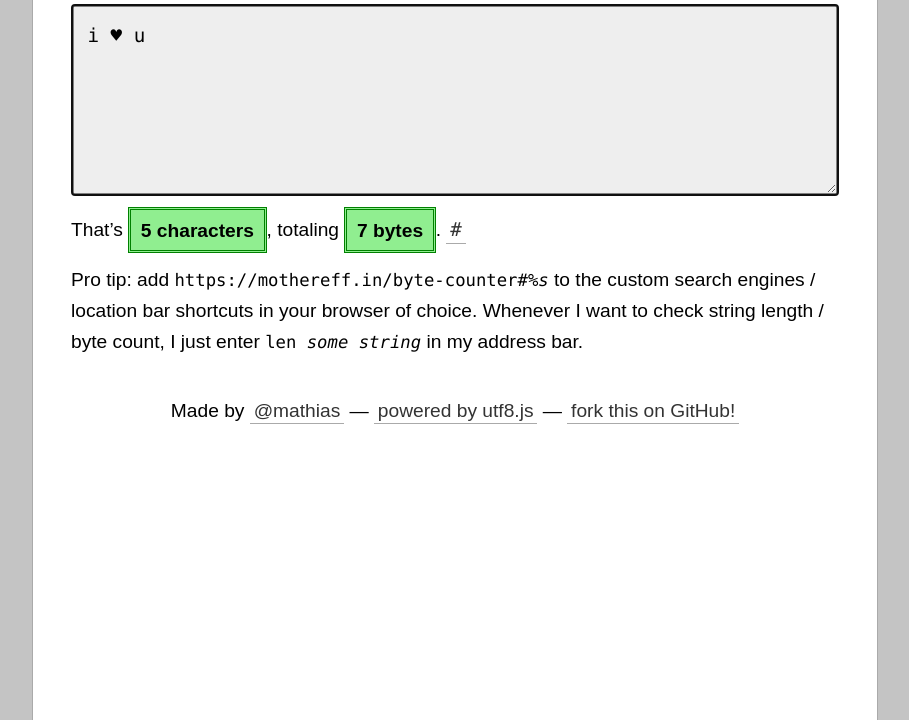
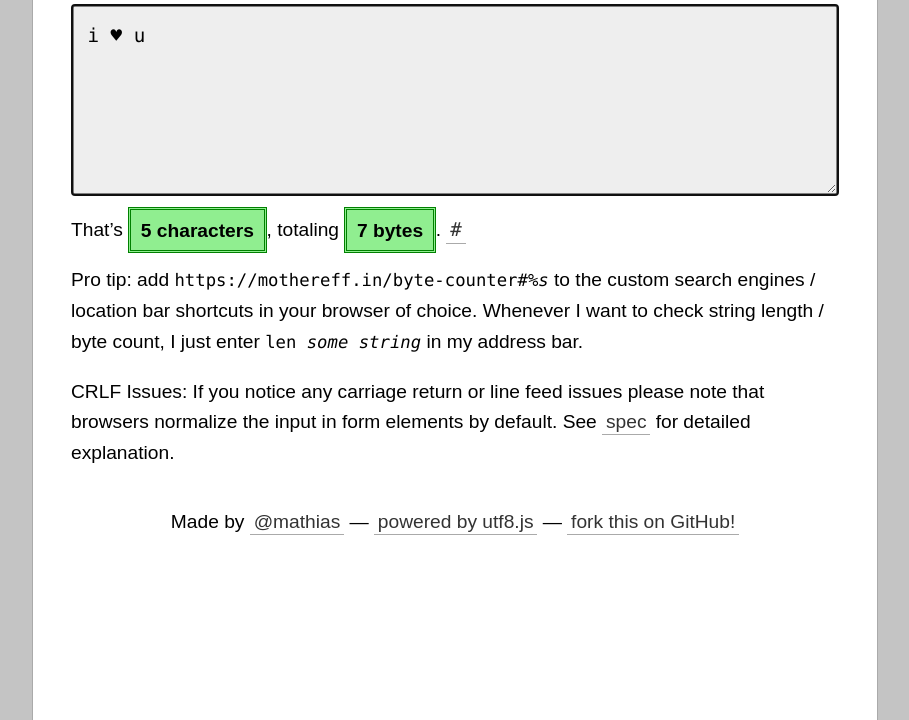
Before and after one commit to mathiasbynens/mothereff.in, a plain HTML site: page byte-counter/index.html in a window 1280 px wide. Shown: the part 80-800 px from the top of the page, without its empty margins (185-1094 px from the left). Drawn offline with Linux system fonts and the light colour scheme.

Commit message:
byte-counter: add tip for CRLF

```diff
--- a/byte-counter/index.html
+++ b/byte-counter/index.html
@@ -10,6 +10,7 @@
 <p><textarea autofocus>i ♥ u</textarea>
 <p>That’s <strong id=characters>5 characters</strong>, totaling <strong id=bytes>7 bytes</strong>. <a href=#%E2%82%AC id=permalink>#</a>
 <p>Pro tip: add <code>https://mothereff.in/byte-counter#<var>%s</var></code> to the custom search engines / location bar shortcuts in your browser of choice. Whenever I want to check string length / byte count, I just enter <code>len <var>some string</var></code> in my address bar.
+<p>CRLF Issues: If you notice any carriage return or line feed issues please note that browsers normalize the input in form elements by default. See <a href= https://html.spec.whatwg.org/multipage/forms.html#the-textarea-element>spec</a> for detailed explanation.</p>
 <p id=footer>Made by <a href=https://mathiasbynens.be/>@mathias</a> — <a href=https://mths.be/utf8js>powered by utf8.js</a> — <a href=https://github.com/mathiasbynens/mothereff.in>fork this on GitHub!</a></p>
 <script src=vendor/utf8.js></script>
 <script src=eff.js></script>
```
